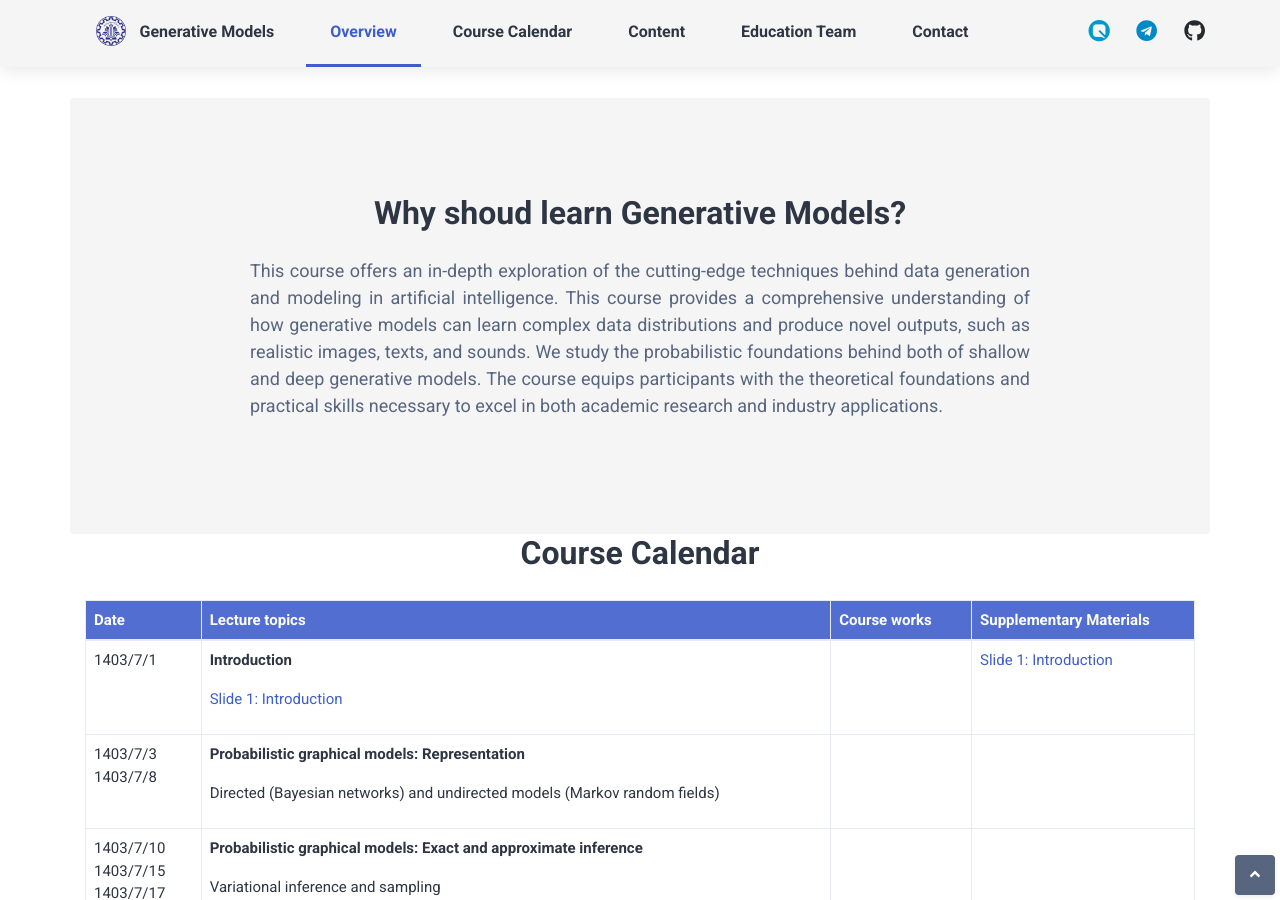
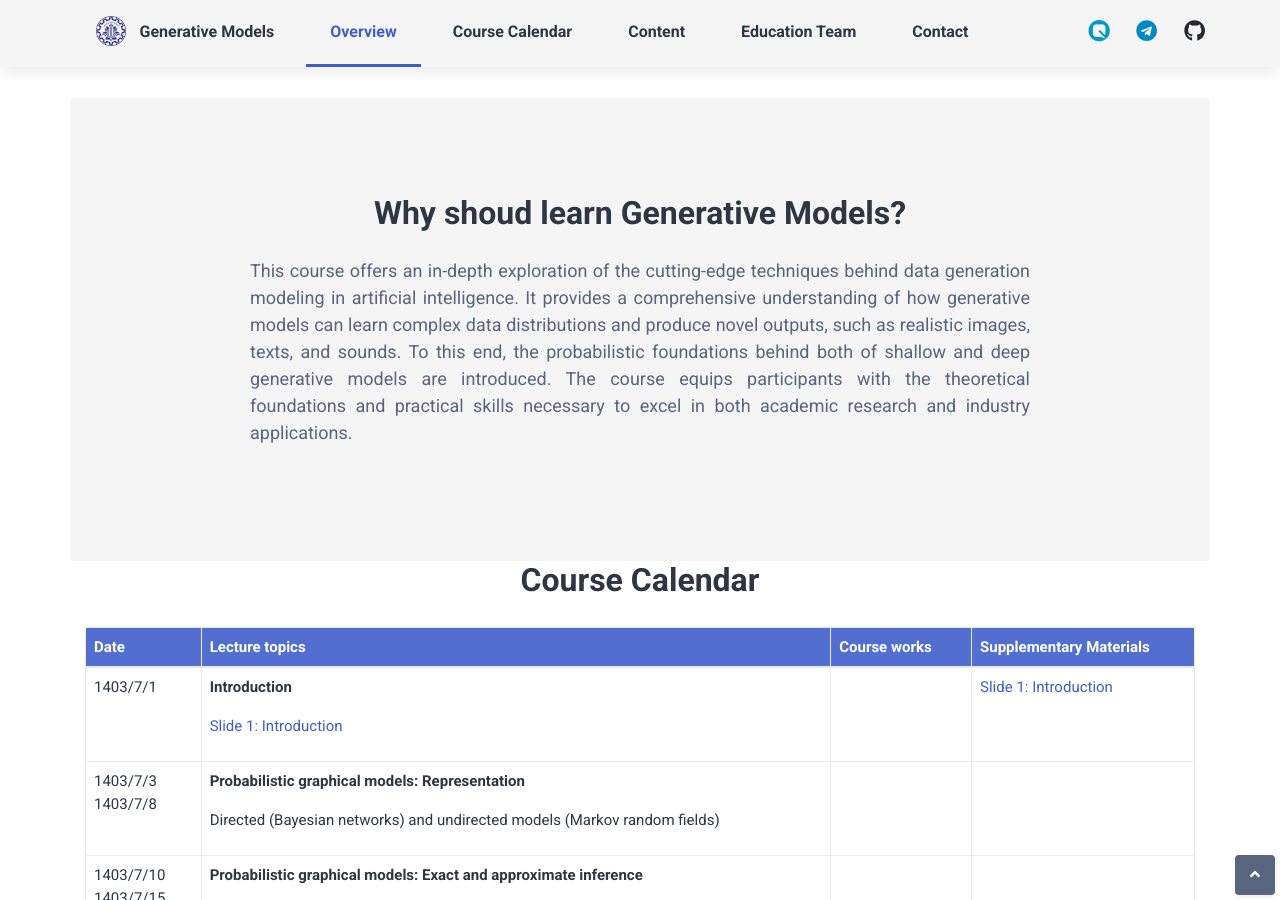
Before and after one commit to Sharif-CS-GenerativeModels/Sharif-CS-GenerativeModels.github.io, a Jekyll site: the page built from index.html, in a window 1280 px wide and 900 px high, scrolled down 329 px. Built offline with Jekyll 4.4.1, drawn with Linux system fonts in a browser that asks for light colours; some web fonts are replaced; comment, search, counter and statistics services are not loaded.

Commit message:
Update overview.yml
ch111

```diff
--- a/_data/overview.yml
+++ b/_data/overview.yml
@@ -1,2 +1,2 @@
 title: Why shoud learn Generative Models?
-content: "This course offers an in-depth exploration of the cutting-edge techniques behind data generation and modeling in artificial intelligence. This course provides a comprehensive understanding of how generative models can learn complex data distributions and produce novel outputs, such as realistic images, texts, and sounds. We study the probabilistic foundations behind both of shallow and deep generative models. The course equips participants with the theoretical foundations and practical skills necessary to excel in both academic research and industry applications."
+content: "This course offers an in-depth exploration of the cutting-edge techniques behind data generation modeling in artificial intelligence. It provides a comprehensive understanding of how generative models can learn complex data distributions and produce novel outputs, such as realistic images, texts, and sounds. To this end, the probabilistic foundations behind both of shallow and deep generative models are introduced. The course equips participants with the theoretical foundations and practical skills necessary to excel in both academic research and industry applications."
```
